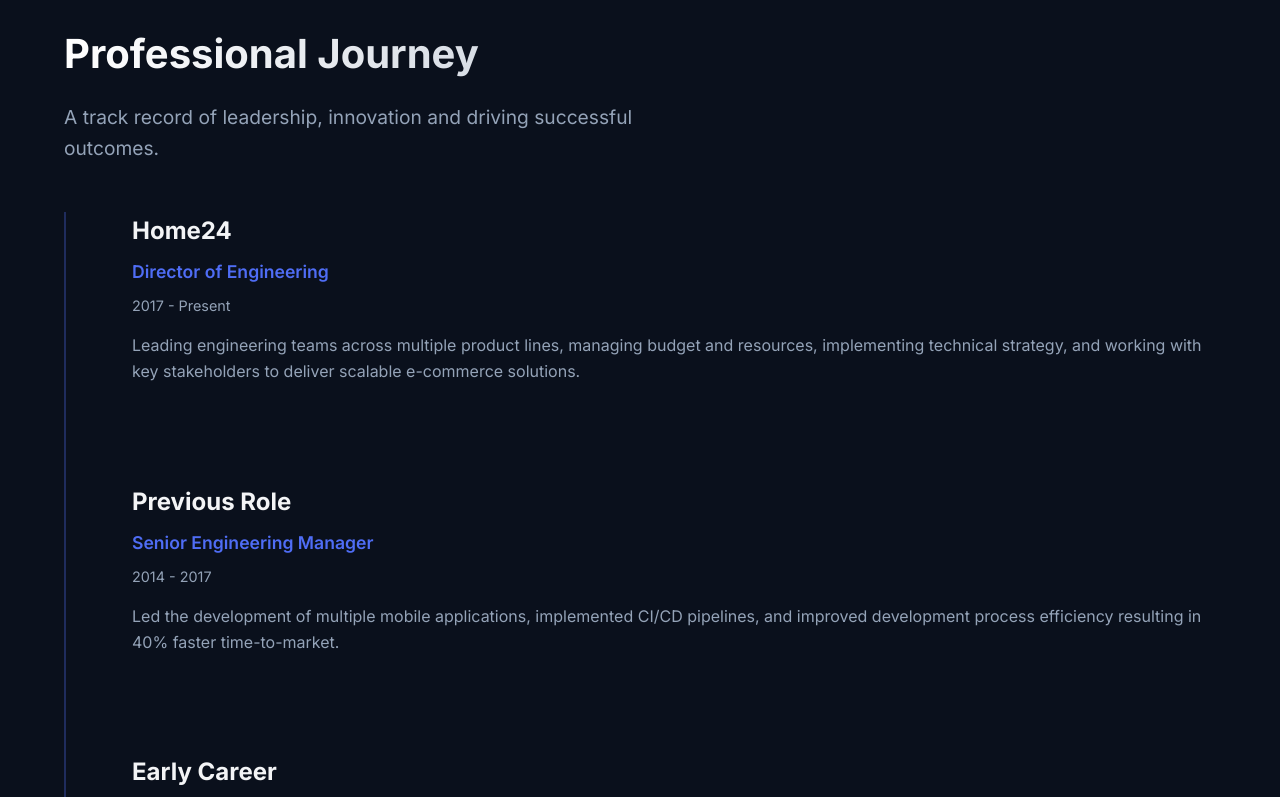
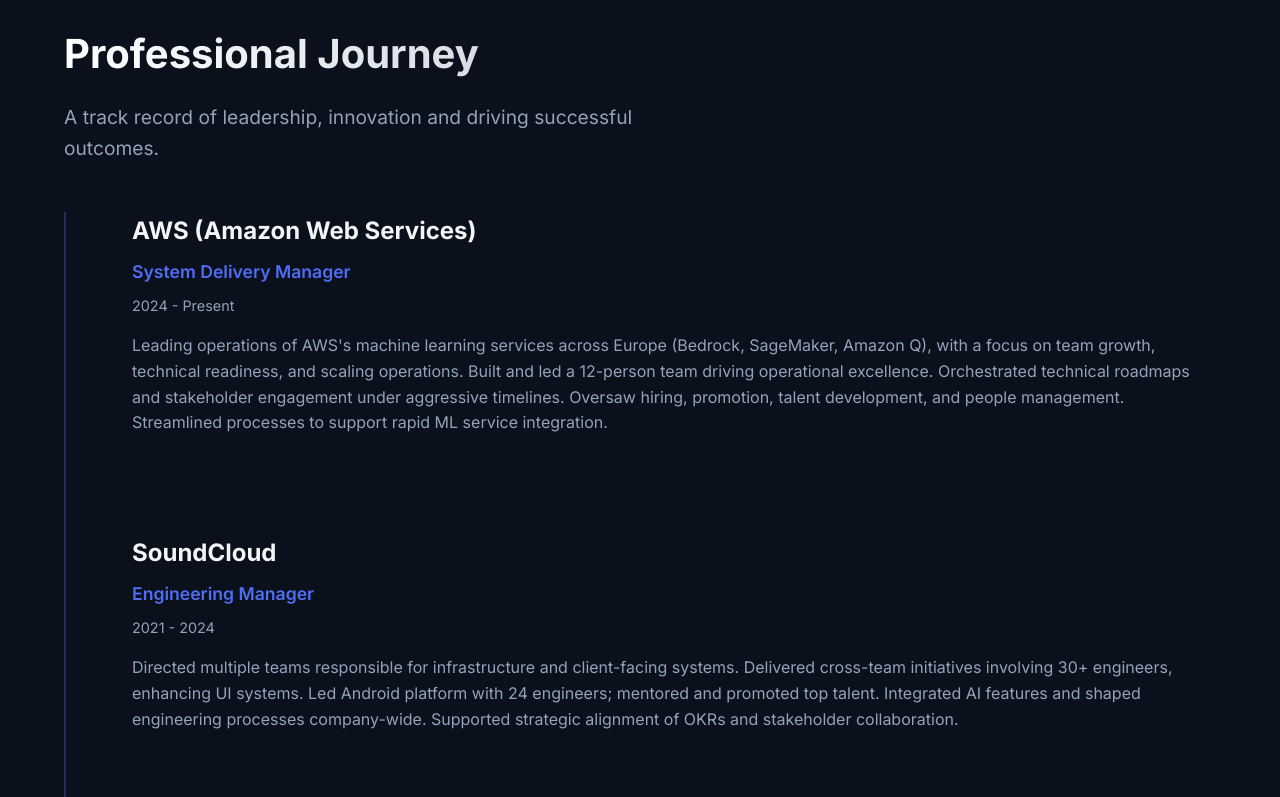
Before and after one commit to yan-braslavsky/my-resume-site, a React (Vite) app: page / in a window 1280 px wide. Shown: the part 2000-2797 px from the top of the page. Built offline with nearby package versions, Linux system fonts and the light colour scheme.

Commit message:
feat: Update experience section with new roles and detailed descriptions for enhanced clarity and relevance

```diff
--- a/src/data/data.ts
+++ b/src/data/data.ts
@@ -136,22 +136,34 @@
 
 export const EXPERIENCE: Experience[] = [
   {
-    company: "Home24",
-    position: "Director of Engineering",
-    date: "2017 - Present",
-    description: "Leading engineering teams across multiple product lines, managing budget and resources, implementing technical strategy, and working with key stakeholders to deliver scalable e-commerce solutions."
+    company: "AWS (Amazon Web Services)",
+    position: "System Delivery Manager",
+    date: "2024 - Present",
+    description: "Leading operations of AWS's machine learning services across Europe (Bedrock, SageMaker, Amazon Q), with a focus on team growth, technical readiness, and scaling operations. Built and led a 12-person team driving operational excellence. Orchestrated technical roadmaps and stakeholder engagement under aggressive timelines. Oversaw hiring, promotion, talent development, and people management. Streamlined processes to support rapid ML service integration."
   },
   {
-    company: "Previous Role",
-    position: "Senior Engineering Manager",
-    date: "2014 - 2017",
-    description: "Led the development of multiple mobile applications, implemented CI/CD pipelines, and improved development process efficiency resulting in 40% faster time-to-market."
+    company: "SoundCloud",
+    position: "Engineering Manager",
+    date: "2021 - 2024",
+    description: "Directed multiple teams responsible for infrastructure and client-facing systems. Delivered cross-team initiatives involving 30+ engineers, enhancing UI systems. Led Android platform with 24 engineers; mentored and promoted top talent. Integrated AI features and shaped engineering processes company-wide. Supported strategic alignment of OKRs and stakeholder collaboration."
+  },
+  {
+    company: "Klarna",
+    position: "Engineering Manager",
+    date: "2020 - 2021",
+    description: "Founded and led 4 teams within Klarna's application domain. Defined engineering KPIs, workflows, and ceremonies adopted at scale. Mentored engineers, drove promotions, and structured career progression. Aligned technical strategy with product goals and stakeholder priorities."
+  },
+  {
+    company: "Quandoo",
+    position: "Engineering Manager",
+    date: "2018 - 2020",
+    description: "Managed 3 cross-functional teams building mobile B2B products. Led architecture migration from monolith to microservices (KAPPA). Advocated Flutter and GraphQL adoption for platform consistency. Defined performance KPIs and built a company-wide competency matrix. Scaled team size by 40% through structured hiring improvements."
   },
   {
     company: "Early Career",
-    position: "Software Engineer",
-    date: "2010 - 2014",
-    description: "Developed full-stack solutions for enterprise clients, focusing on web applications and early mobile development projects."
+    position: "Mobile & Full-Stack Development",
+    date: "2011 - 2018",
+    description: "Hands-on engineering roles across startups and scale-ups including Home24, GameDuell, Sync.Me, Zemingo, and NeoVSP. Led mobile engineering at Home24, representing the company at summits and blog posts. Delivered high-quality Android and cross-platform apps using modern frameworks. Migrated legacy stacks and reduced technical debt through architecture ownership. Introduced CI/CD, mentored juniors, and drove technical decision-making."
   }
 ];
 
```
